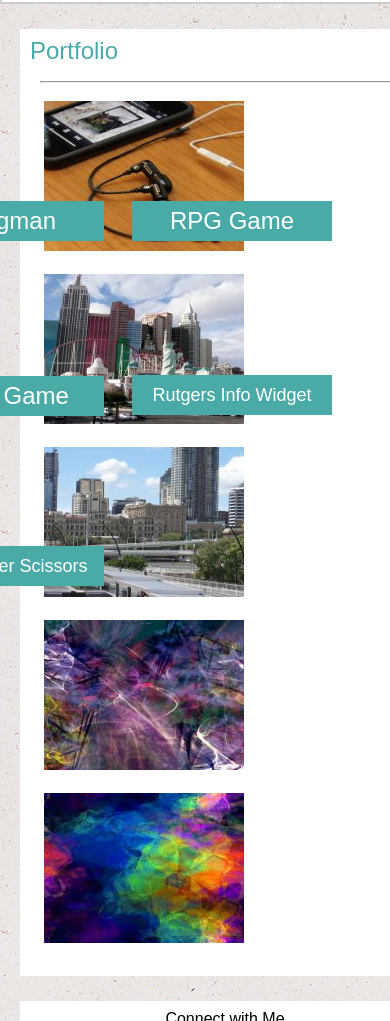
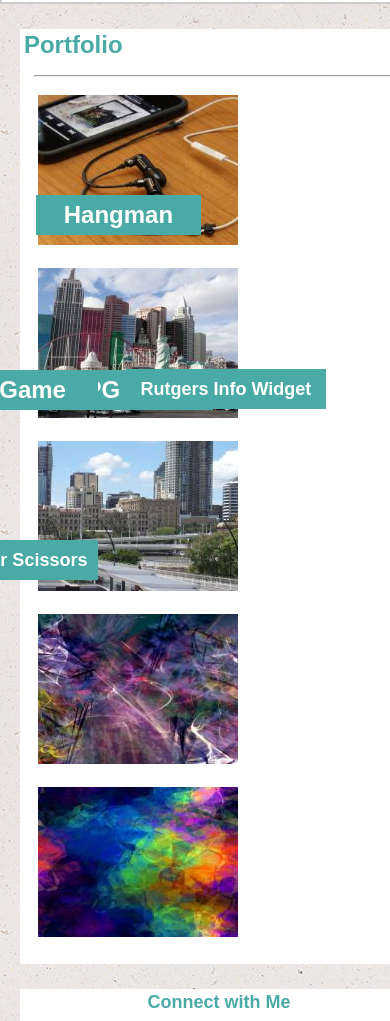
Before and after one commit to kmboyle/Responsive-Portfolio, a plain HTML site: page portfolio.html in a window 390 px wide. Shown: the part 70-1091 px from the top of the page. Drawn offline with Linux system fonts and the light colour scheme.

Commit message:
@media changes

```diff
--- a/css/style.css
+++ b/css/style.css
@@ -21,7 +21,7 @@ header {
 	font-family: 'Georgia', Times,
 	'Times New Roman', serif;
 	color: #B2A3AD;
-	width: 1020px;
+	width: 100%;
 	background-color: #ffffff;
 	margin-bottom:20px;
 	margin-top: 0;
@@ -72,13 +72,13 @@ div li {
 div.image1, div.image2, div.image3, div.image4,
 div.image5{
 	position:relative;
+
 }
 h2.absolute1{
 	position: absolute;
-	width:200px;
-	width:200px;
-	top:100px;
-	right: 316px;
+    width: 42.5%;
+    top: 100px;
+    right: 54.5%;
 	background-color:#4aaaa5;
 	color: white;
 	text-align: center;
@@ -86,9 +86,9 @@ h2.absolute1{
 }
 h2.absolute2{
 	position: absolute;
-	width:200px;
-	top:100px;
-	right: 88px;
+    width: 42.3%;
+    top: 100px;
+    right: 6.4%;
 	background-color:#4aaaa5;
 	color: white;
 	text-align: center;
@@ -149,11 +149,21 @@ h2, #port {
 	clear:both;
 	font-size: 24px;
 	color:#4aaaa5;
+	font-weight: bold;
+}
+h1{
+	font-weight: bold;
+	font-size: 24px;
 }
 
+h3{
+	color:#4aaaa5;
+	font-weight: bold;
+	font-size: 18px;
+}
 .main-bio, .contact, .portfolio{
 	float: left;
-	width:530px;
+	width:35%;
 	background-color: #ffffff;
 	padding: 10px;
 	margin: 5px 20px 20px 20px;
@@ -169,7 +179,7 @@ h2, #port {
 	margin: 5px 20px 20px 20px;
 	padding: 10px;
 	text-align: center;
-	width:190px;
+	width:25%;
 	box-sizing: border box;
 	}
 #git:hover, #linked:hover, #stack:hover{
@@ -179,18 +189,10 @@ h2, #port {
 }
 
 
-}
-}
-
-h3{
-	color:#4aaaa5;
-}
-
 #image {
 	float:left;
 	margin-right: 20px;
-	width: 200px;
-	height: 300px;
+	width: 35%;
 	border-radius: 25px;
 }
 footer{
@@ -247,19 +249,27 @@ input[type=submit]:hover{
 
 @media screen and (max-width: 980px) {
 
-		header,.main-bio, .contact, .portfolio, .contact-info{
-		width: 100%;
+		.main-bio, .contact{
+		width: 50%;
 	}
+	.portfolio {
+		width: 50%;
+	}
+
 }
 
 @media screen and (max-width: 768px){
 
-	header,.main-bio, .contact, .portfolio,
+	.main-bio, .contact,
 	.contact-info{
 
 		width: 100%;
+		padding:1%;
 	}
-	footer {
+	.portfolio {
+		width: 50%;
+	}
+	header, footer {
 		width:100%;
 	}
 
@@ -279,15 +289,22 @@ input[type=submit]:hover{
 	margin:0;
 	text-align: center;
 }
-
-	#image{
-		width:200px;
-		height: 300px;
-	}
 	.main-bio, .contact, .portfolio,
 	.contact-info{
 		width: 100%;
+		padding:1%;
 	}
+	h1.absolute1{
+	position: absolute;
+    width: 54.5%;
+    top: 100px;
+    right: 41.5%;
+	}
+	h2.absolute2{
+	position: absolute;
+	 top: 275px;
+    right: 51.4%;
+}
 	footer {
 		width:100%;
 	}
```
Also changed, not shown: portfolio.html (+1 -1 lines).
